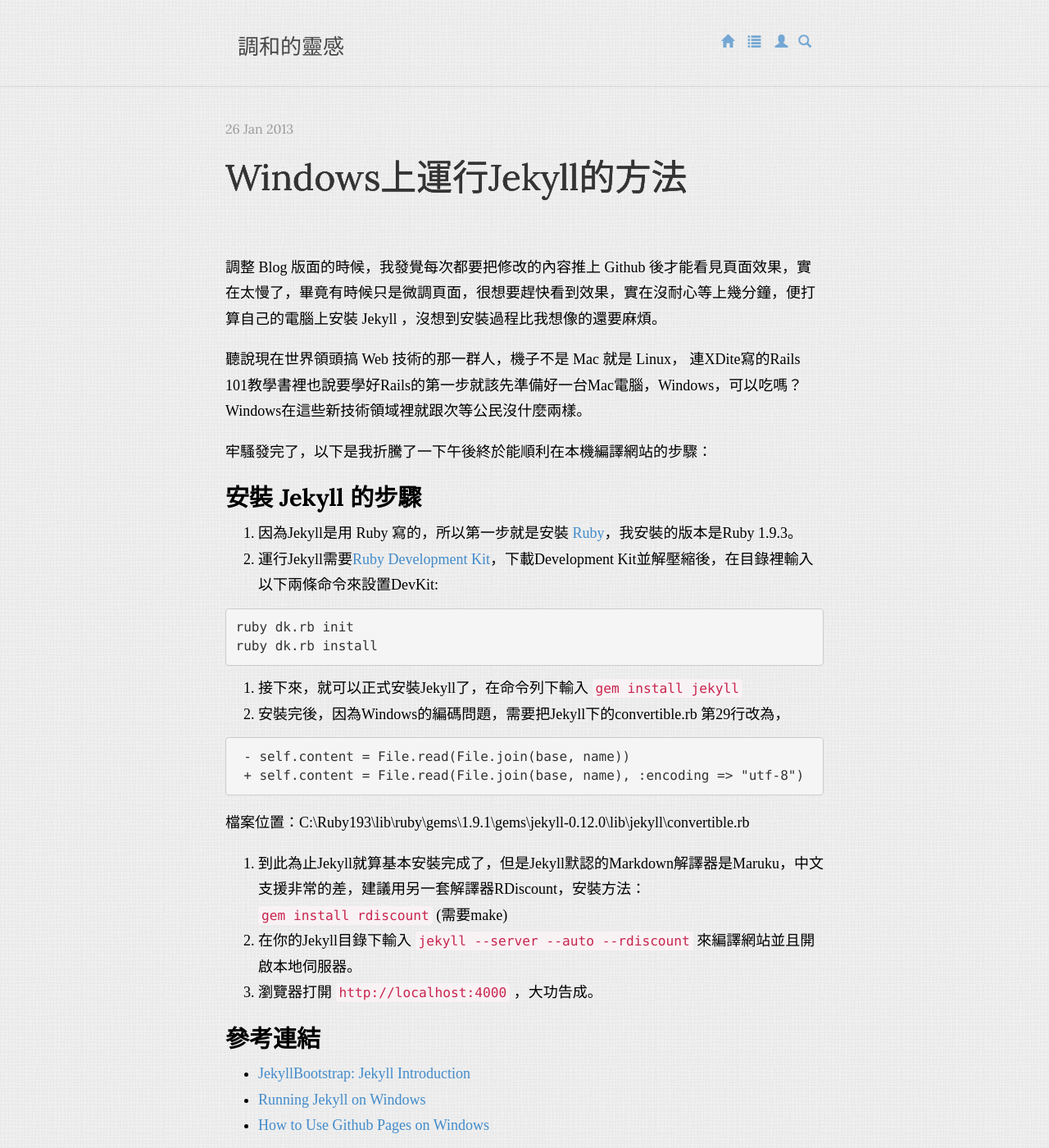
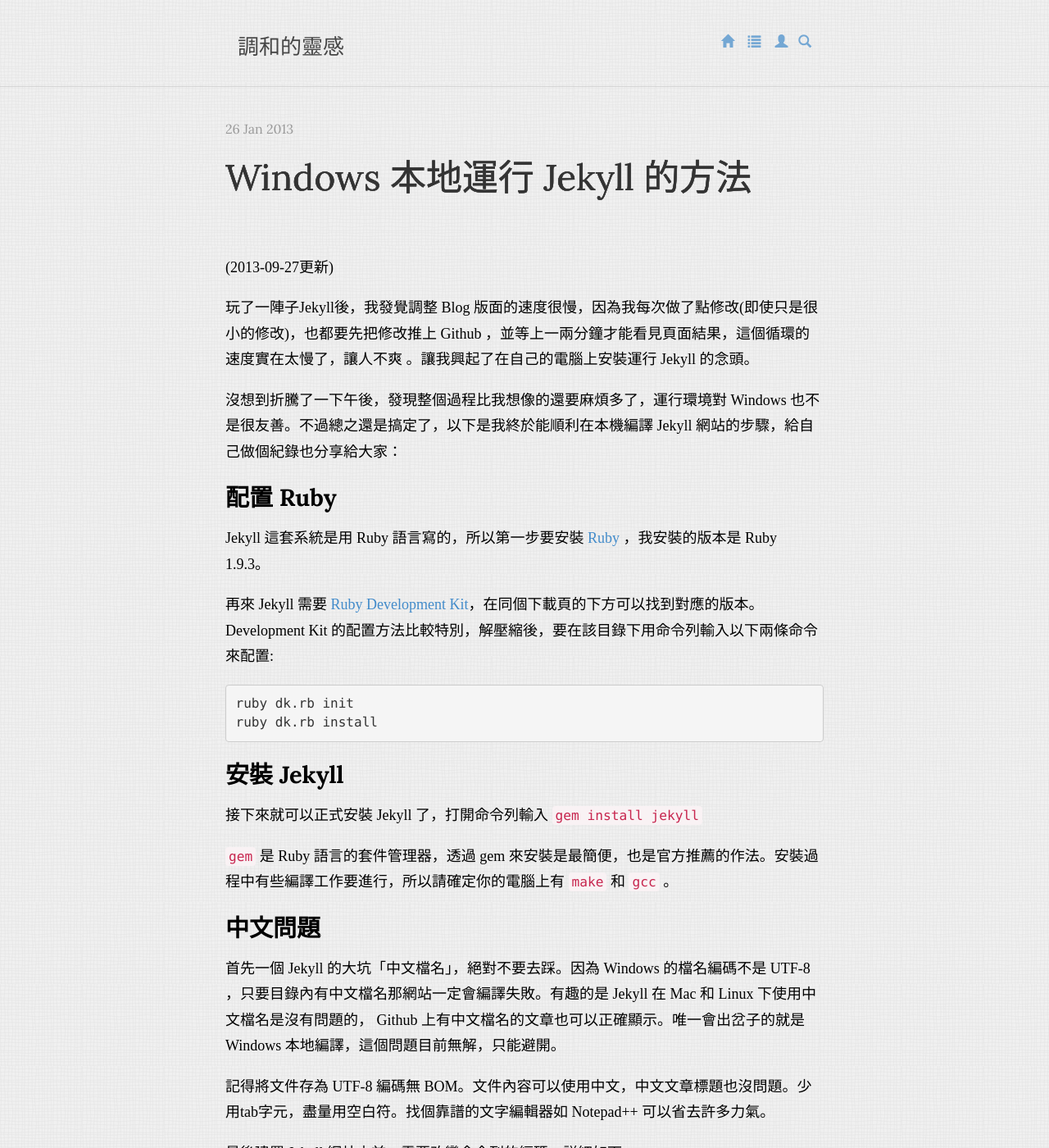
Before and after one commit to sndnvaps/sndnvaps.github.io, a Jekyll site: the page built from _posts/2013-01-26-Run-Jekyll-on-Windows.md, in a window 1280 px wide and 1400 px high. Shown: the whole window at 82% size. Built offline with Jekyll 4.4.1, drawn with Linux system fonts in a browser that asks for light colours; Markdown is read by kramdown in place of the engine named in the settings; comment, search, counter and statistics services are not loaded; some of the changed text lies outside the part shown.

Commit message:
Updated 2013-01-26-Run-Jekyll-on-Windows.md

```diff
--- a/_posts/2013-01-26-Run-Jekyll-on-Windows.md
+++ b/_posts/2013-01-26-Run-Jekyll-on-Windows.md
@@ -1,45 +1,57 @@
 ---
 layout: post
-title: Windows上運行Jekyll的方法
-categories: [技術筆記]
-tags: [Jekyll]
+title: Windows 本地運行 Jekyll 的方法
+categories:
+  - 技術筆記
+tags:
+  - Jekyll
 published: true
 ---
 
-調整 Blog 版面的時候，我發覺每次都要把修改的內容推上 Github 後才能看見頁面效果，實在太慢了，畢竟有時候只是微調頁面，很想要趕快看到效果，實在沒耐心等上幾分鐘，便打算自己的電腦上安裝 Jekyll ，沒想到安裝過程比我想像的還要麻煩。
+(2013-09-27更新)
 
-聽說現在世界領頭搞 Web 技術的那一群人，機子不是 Mac 就是 Linux，
-連XDite寫的Rails 101教學書裡也說要學好Rails的第一步就該先準備好一台Mac電腦，Windows，可以吃嗎？
-Windows在這些新技術領域裡就跟次等公民沒什麼兩樣。
+玩了一陣子Jekyll後，我發覺調整 Blog 版面的速度很慢，因為我每次做了點修改(即使只是很小的修改)，也都要先把修改推上 Github ，並等上一兩分鐘才能看見頁面結果，這個循環的速度實在太慢了，讓人不爽
+。讓我興起了在自己的電腦上安裝運行 Jekyll 的念頭。
 
-牢騷發完了，以下是我折騰了一下午後終於能順利在本機編譯網站的步驟：
+沒想到折騰了一下午後，發現整個過程比我想像的還要麻煩多了，運行環境對 Windows 也不是很友善。不過總之還是搞定了，以下是我終於能順利在本機編譯 Jekyll 網站的步驟，給自己做個紀錄也分享給大家：
 
-### 安裝 Jekyll 的步驟
+### 配置 Ruby
 
-1. 因為Jekyll是用 Ruby 寫的，所以第一步就是安裝 [Ruby](http://rubyinstaller.org/downloads/)，我安裝的版本是Ruby 1.9.3。
-2. 運行Jekyll需要[Ruby Development Kit](http://rubyinstaller.org/downloads/)，下載Development Kit並解壓縮後，在目錄裡輸入以下兩條命令來設置DevKit:
+Jekyll 這套系統是用 Ruby 語言寫的，所以第一步要安裝 [Ruby][0] ，我安裝的版本是 Ruby 1.9.3。
+
+再來 Jekyll 需要 [Ruby Development Kit][1]，在同個下載頁的下方可以找到對應的版本。
+Development Kit 的配置方法比較特別，解壓縮後，要在該目錄下用命令列輸入以下兩條命令來配置:
 
 ~~~
 ruby dk.rb init
 ruby dk.rb install
 ~~~
 
-3. 接下來，就可以正式安裝Jekyll了，在命令列下輸入 `gem install jekyll`
-4. 安裝完後，因為Windows的編碼問題，需要把Jekyll下的convertible.rb 第29行改為，
+### 安裝 Jekyll
+
+接下來就可以正式安裝 Jekyll 了，打開命令列輸入 `gem install jekyll`
+
+`gem` 是 Ruby 語言的套件管理器，透過 gem 來安裝是最簡便，也是官方推薦的作法。安裝過程中有些編譯工作要進行，所以請確定你的電腦上有 `make` 和 `gcc` 。
+
+### 中文問題
+
+首先一個 Jekyll 的大坑「中文檔名」，絕對不要去踩。因為 Windows 的檔名編碼不是 UTF-8 ，只要目錄內有中文檔名那網站一定會編譯失敗。有趣的是 Jekyll 在 Mac 和 Linux 下使用中文檔名是沒有問題的， Github 上有中文檔名的文章也可以正確顯示。唯一會出岔子的就是 Windows 本地編譯，這個問題目前無解，只能避開。
+
+記得將文件存為 UTF-8 編碼無 BOM。文件內容可以使用中文，中文文章標題也沒問題。少用tab字元，盡量用空白符。找個靠譜的文字編輯器如 Notepad++ 可以省去許多力氣。
+
+最後建置 Jekyll 網站之前，需要改變命令列的編碼，詳細如下:
 
 ~~~
- - self.content = File.read(File.join(base, name))
- + self.content = File.read(File.join(base, name), :encoding => "utf-8")
+set LC_ALL=en_US.UTF-8
+set LANG=en_US.UTF-8
+jekyll serve --watch --trace
 ~~~
-檔案位置：C:\Ruby193\lib\ruby\gems\1.9.1\gems\jekyll-0.12.0\lib\jekyll\convertible.rb
 
-5. 到此為止Jekyll就算基本安裝完成了，但是Jekyll默認的Markdown解譯器是Maruku，中文支援非常的差，建議用另一套解譯器RDiscount，安裝方法： `gem install rdiscount`  (需要make)
-6. 在你的Jekyll目錄下輸入 `jekyll --server --auto --rdiscount` 來編譯網站並且開啟本地伺服器。
-7. 瀏覽器打開 `http://localhost:4000` ，大功告成。
+頭兩行改編碼，最後一行呼叫 jekyll 命令進行編譯，詳細解釋可以參考[官方文檔][2]。我一般會將這三行命令寫成一個.bat檔，只要滑鼠雙擊就可以編譯並啟動本地伺服器。
+
+最後瀏覽器打開 `http://localhost:4000` 就可以看編譯結果啦，恭喜。
 
 
-### 參考連結
-
-- [JekyllBootstrap: Jekyll Introduction](http://jekyllbootstrap.com/lessons/jekyll-introduction.html)
-- [Running Jekyll on Windows](http://www.madhur.co.in/blog/2011/09/01/runningjekyllwindows.html)
-- [How to Use Github Pages on Windows](http://bradleygrainger.com/2011/09/07/how-to-use-github-pages-on-windows.html)
+[0]: http://rubyinstaller.org/downloads/ "Ruby Installer"
+[1]: http://rubyinstaller.org/downloads/ "Ruby development kit"
+[2]: "http://jekyllrb.com/docs/usage/" "Jekyll Usage"
```
